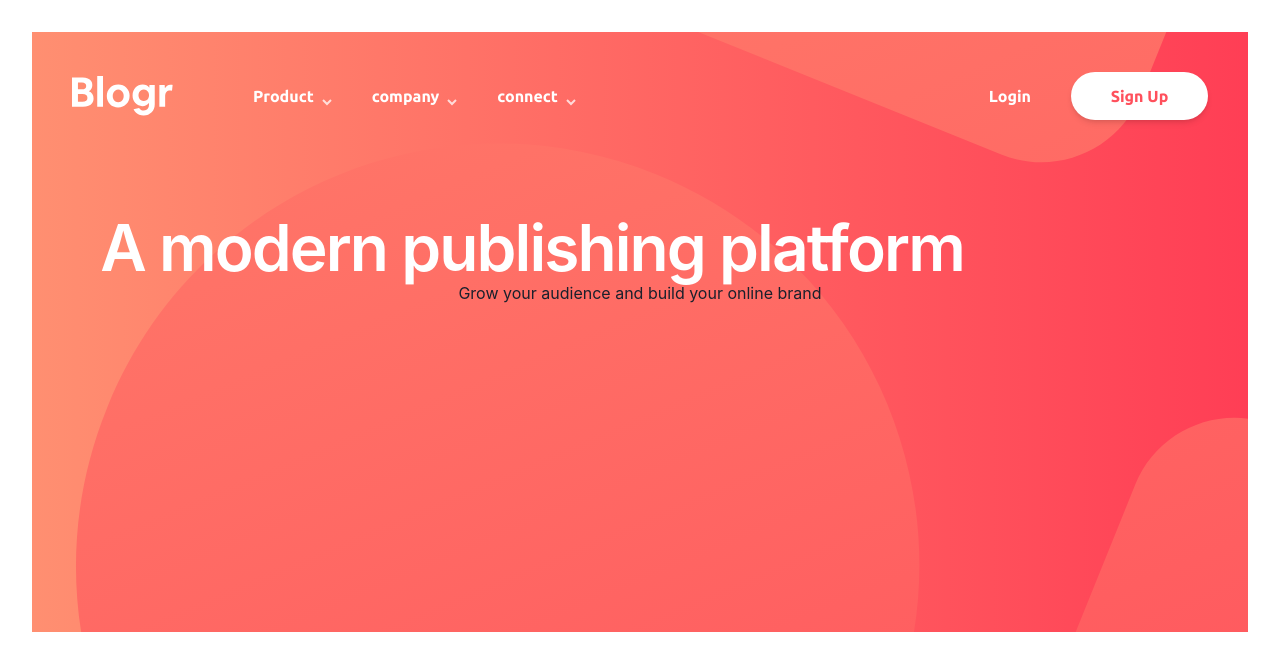
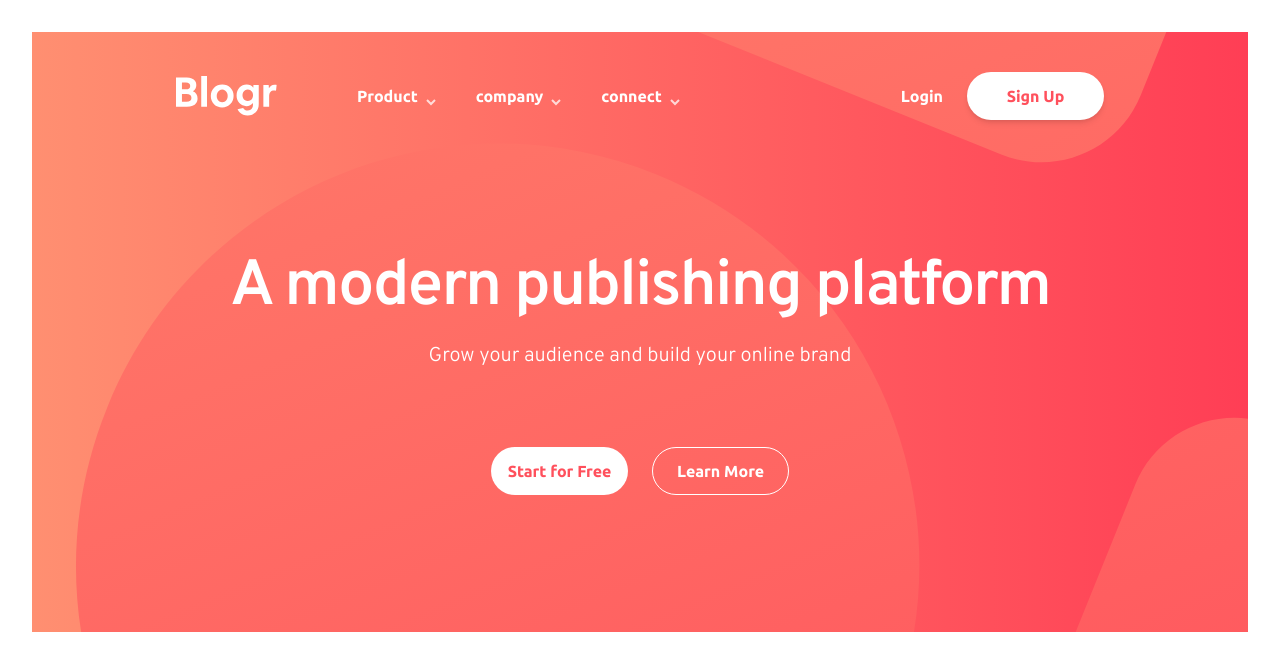
Before and after one commit to sheikhfarook/blogr-landing-page, a React (Vite) app: page / in a window 1280 px wide. Shown: the top 670 px of the page. Built offline with nearby package versions, Linux system fonts and the light colour scheme.

Commit message:
complete the header part

```diff
--- a/src/components/header/headertopbar.jsx
+++ b/src/components/header/headertopbar.jsx
@@ -7,19 +7,21 @@ import StartFree from "./startfree";
 const HeaderTopBar = () => {
   return (
     // main bg color
-    <div className="bg-gradient-to-r from-[#ff8f71] to-[#ff3e55]">
+    <div className="bg-gradient-to-r from-[#ff8f71] to-[#ff3e55] hover:rounded-bl-[6rem] max-sm:rounded-bl-[6rem]   ">
       {/* bg img css name */}
       <div className="blog ">
-        <div className="flex items-center justify-between p-10 text-white text-[16px] font-ubuntu font-[700]">
+        <div className="flex items-center justify-between p-10 xl:px-36 text-white text-[16px] font-ubuntu font-[700]">
           {/* logo */}
-          <div
-            className="flex gap-[5rem] items-center
-         ">
+          <div className="flex gap-[5rem] items-center">
             <div>
-              <img className="" src={blog} alt="" />
+              <img
+                className="max-sm:w-[81.66px] max-sm:h-[32px]"
+                src={blog}
+                alt=""
+              />
             </div>
             {/* menu bar */}
-            <div className="flex gap-10 ">
+            <div className="flex gap-10  max-sm:hidden">
               <div>
                 <Product />
               </div>
@@ -32,12 +34,12 @@ const HeaderTopBar = () => {
               {/* right side  */}
             </div>
           </div>
-          <div className="flex gap-10 items-center">
+          <div className="flex gap-6 items-center cursor-pointer max-sm:hidden">
             <div> Login </div>
             <div
               className="w-[137px] h-[48px] rounded-[28px] shadow-md flex items-center
-                            justify-center cursor-pointer bg-[#fff]
-             mx-auto text-[#ff505c] hover:text-[#fff]  hover:bg-[#ff7b86] ">
+              justify-center  bg-[#fff] mx-auto text-[#ff505c] hover:text-[#fff]
+               hover:bg-[#ff7b86] ">
               Sign Up
             </div>
           </div>
--- a/src/components/header/startfree.jsx
+++ b/src/components/header/startfree.jsx
@@ -1,11 +1,39 @@
 const StartFree = () => {
   return (
-    <div className="p-10">
-      <div>
-        <div className="w-[920px] h-[81.02px] text-white text-[64px] font-[600] text-center tracking-[-1.92px]">
+    <div className="m-auto max-sm:my-12 md:my-20 ">
+      <div className="text-center space-y-5 font-overpass text-white max-sm:space-y-8">
+        <div
+          className="font-[600] m-auto tracking-[-1.92px]
+          max-sm:text-[36px] max-sm:w-[320px] max-sm:h-[91.15px] max-sm:tracking-[-1.08px]
+          md:text-[40px] md:w-[500px] md:h-[45px]
+          lg:h-[81.02px] lg:w-[920px] lg:text-[64px] ">
           A modern publishing platform
         </div>
-        <div>Grow your audience and build your online brand</div>
+        <div
+          className=" font-[300]  m-auto
+        max-sm:text-[18px] max-sm:w-[327px]
+          md:text-[14px] md:w-[350px]
+          lg:text-[20px] lg:w-[423px] lg:h-[26px] ">
+          Grow your audience and build your online brand
+        </div>
+      </div>
+      {/* buttons */}
+
+      <div
+        className="flex gap-6 text-[16px] font-[700] m-auto justify-center font-ubuntu
+      max-sm:mt-10  md:mt-16 lg:mt-20
+       ">
+        <div
+          className="w-[137px] h-[48px] rounded-[28px] flex justify-center items-center bg-white
+          cursor-pointer text-[#ff505c] hover:text-white hover:bg-[#ff7b86]
+          ">
+          Start for Free
+        </div>
+        <div
+          className="w-[137px] h-[48px] rounded-[28px] flex justify-center items-center border-[1px]
+        cursor-pointer border-white text-white hover:text-[#ff7b86] hover:bg-[#FFF] ">
+          Learn More
+        </div>
       </div>
       {/* <div className="flex">
         <div
--- a/src/index.css
+++ b/src/index.css
@@ -11,6 +11,8 @@
     background-size: 1300px;
     height: 600px;
     background-repeat: no-repeat;
+
+    border-bottom-left-radius: 6.2rem;
   }
   /* background-position: top -63rem right -62rem; */
   /* background-size: 2500px; */
```
